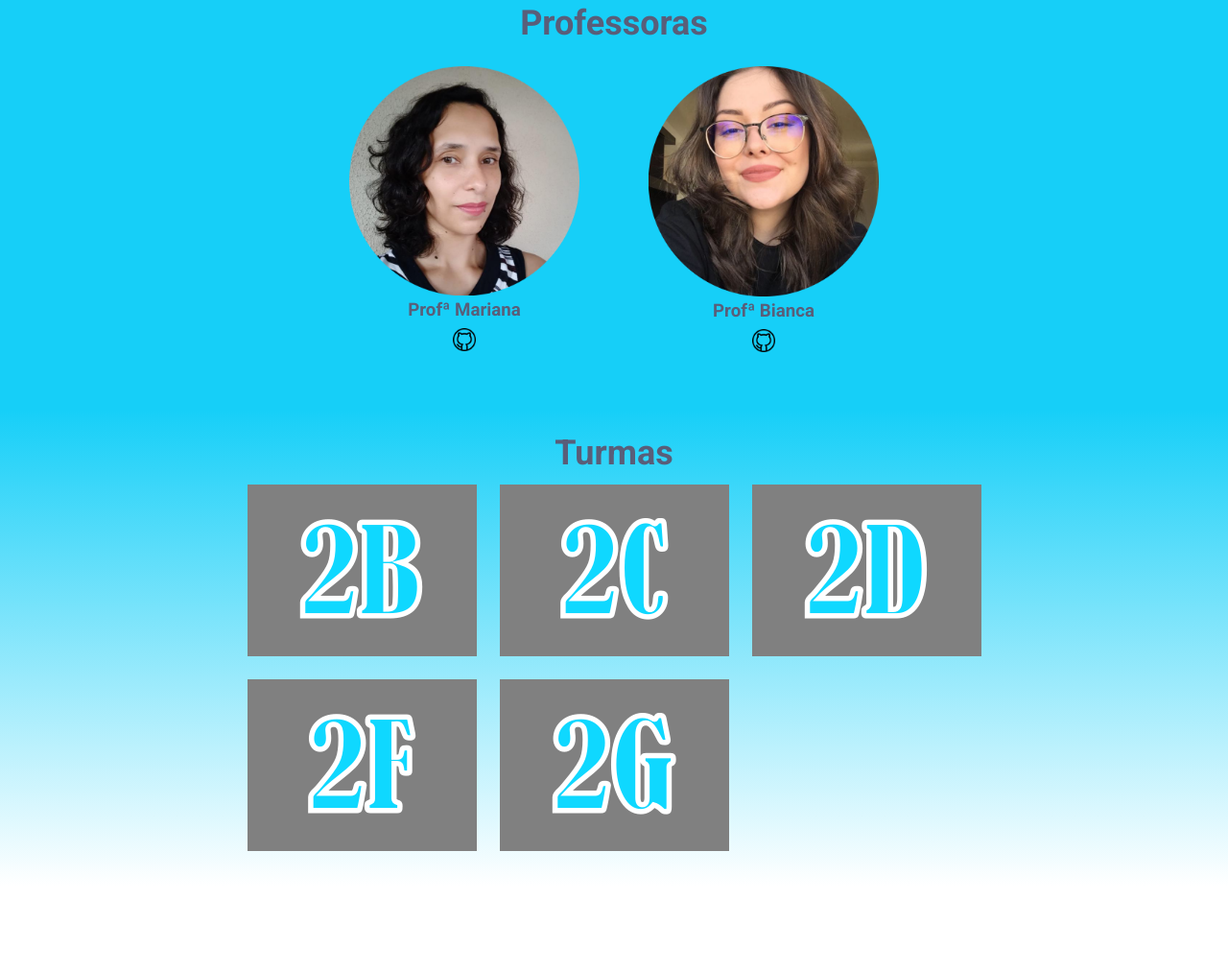
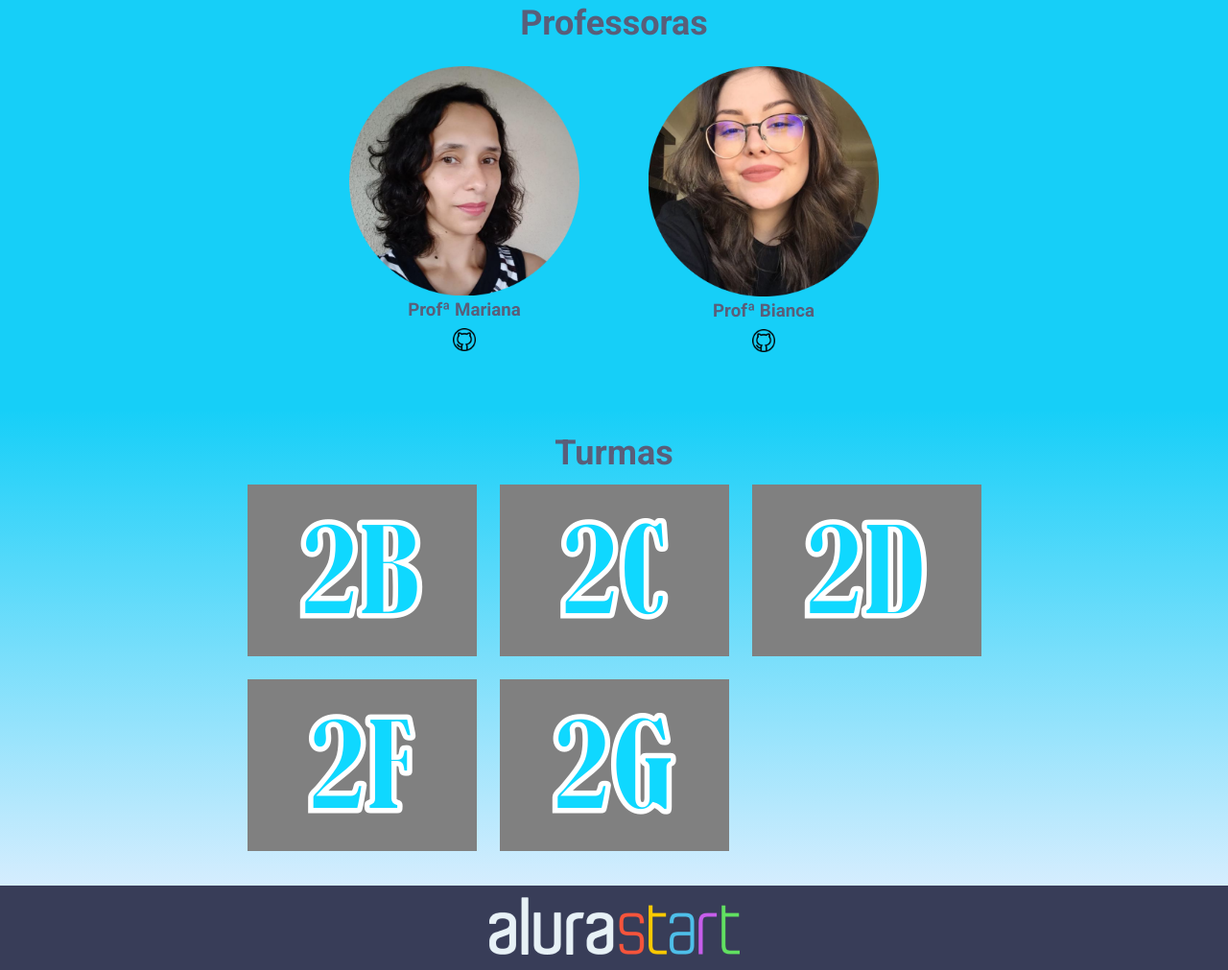
Before and after one commit to marianarccastro/alura-escola, a plain HTML site: page index.html in a window 1280 px wide. Shown: the part 532-1543 px from the top of the page at 96% size. Before the commit the page ends 1455 px from the top, so only its background shows below. Drawn offline with Linux system fonts and the light colour scheme.

Commit message:
aula6 adicionando rodapé

```diff
--- a/index.html
+++ b/index.html
@@ -59,5 +59,8 @@
             <img class="turmas-imagem" src="2G.png" alt="2G">
         </div>
     </section>
+    <footer class="rodape">
+        <img class="rodape-imagem" src="alurastart_logo.png" alt="logo da alura start">
+    </footer>
 </body>
 </html>
--- a/style.css
+++ b/style.css
@@ -77,7 +77,7 @@ body {
 }
 
 .turmas {
-    background-image: linear-gradient(#16CFF8, #ffffff);
+    background-image: linear-gradient(#16CFF8, #d5edfe);
     padding: 24px 0;
     text-align: center;
     color: #595e79;
@@ -95,3 +95,12 @@ body {
 .turmas-imagem {
     padding: 12px;
 }
+
+.rodape {
+    background-color: #383D58;
+    text-align: center;
+}
+
+.rodape-imagem {
+    padding: 12px 0;
+}
```
Also changed, not shown: alurastart_logo.png (added).
